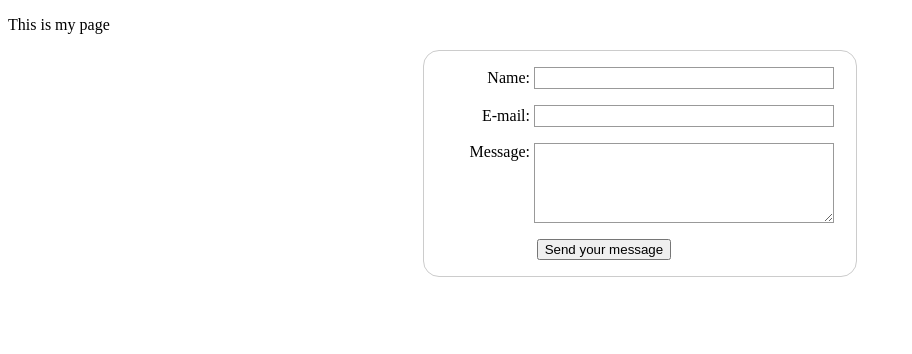
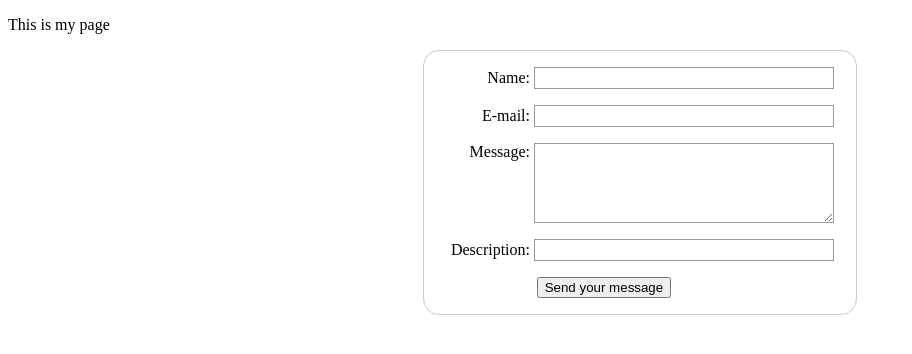
Before and after one commit to henryfash/PRDemo, a plain HTML site: page index.html in a window 1280 px wide. Shown: the whole page, without its empty margins (0-912 px from the left). Drawn offline with Linux system fonts and the light colour scheme.

Commit message:
first br1 commit

```diff
--- a/index.html
+++ b/index.html
@@ -63,12 +63,17 @@
 
         <li>
           <label for = "mail">E-mail:</label>
-          <input type = "email" id = "mail" name = 'user_mail'>
+          <input type = "text" id = "mail" name = 'user_mail'>
         </li>
 
         <li>
           <label for = "msg">Message:</label>
           <textarea id = "msg" name = "user_message"></textarea>
+        </li>
+
+        <li>
+          <label for = "mail">Description:</label>
+          <input type = "text" id = "desc" name = 'user_describe'>
         </li>
 
         <li class = "button">
```
